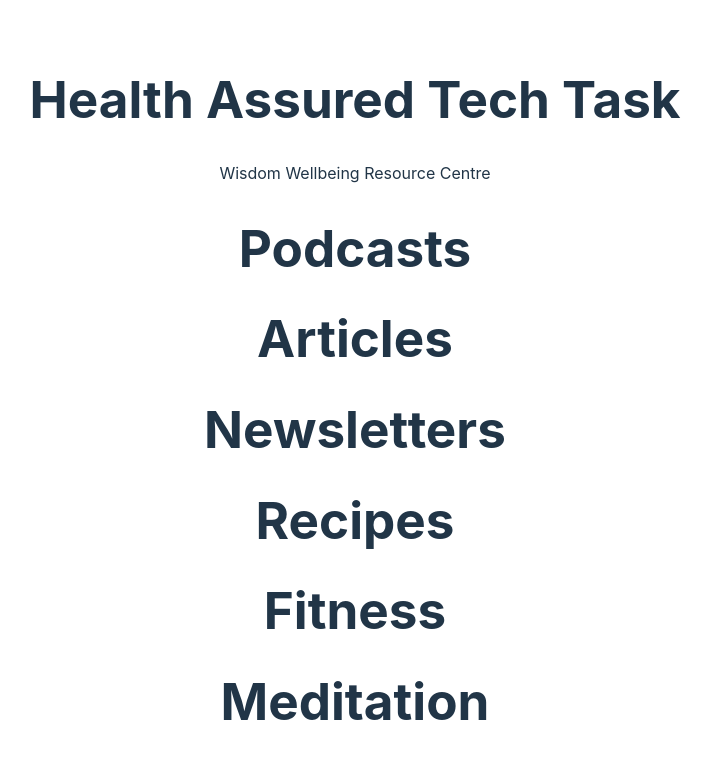
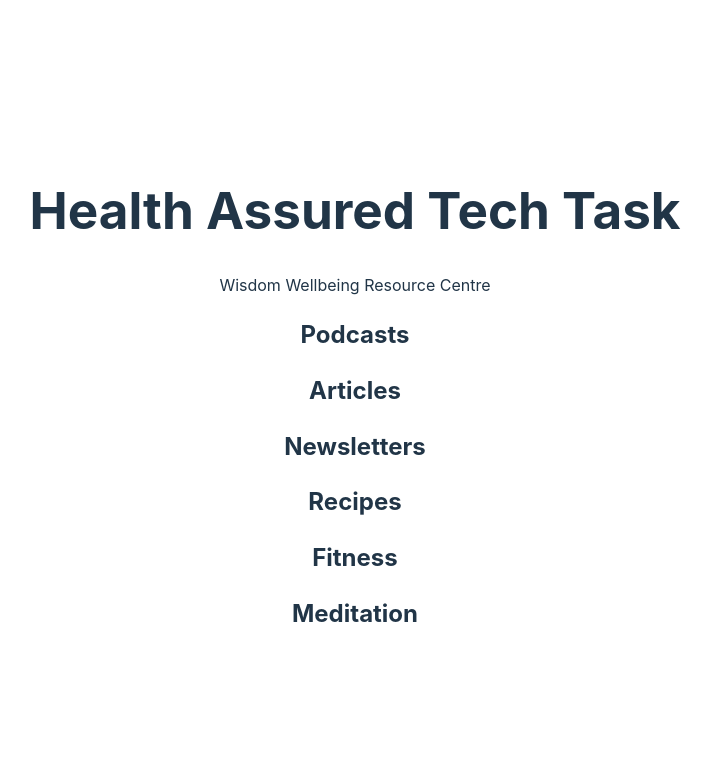
Before and after one commit to HalfElfAlistair/Health-Assured-Tech-Task, a React (Vite) app: page / in a window 1280 px wide. Shown: the top 758 px of the page, without its empty margins (285-996 px from the left). Built offline with nearby package versions, Linux system fonts and the light colour scheme.

Commit message:
replacing existing category headings loop with component, which receives resources and sortBy props as well as category, in preparation for render of resources

```diff
--- a/src/App.tsx
+++ b/src/App.tsx
@@ -2,7 +2,8 @@ import { useState } from 'react';
 import './App.css';
 import rawResources from './data/resources.json';
 import { groupResources } from './utils/groupResources';
-import { Resource } from './types/resource';
+import { Category, Resource } from './types/resource';
+import { Group } from './components/Group';
 
 function App() {
   const resources = rawResources as Resource[];
@@ -18,9 +19,12 @@ function App() {
         <h1>Health Assured Tech Task</h1>
         <p>Wisdom Wellbeing Resource Centre</p>
       </header>
-      {Object.keys(groupedResources).map(category => {
-        return <h1>{category}</h1>
-      })}
+      {
+        (Object.entries(groupedResources) as [Category, Resource[]][])
+          .map(([category, resources]) => {
+            return <Group key={category} category={category} resources={resources} sortBy={sortBy} />
+          })
+      }
     </main>
   )
 
```
